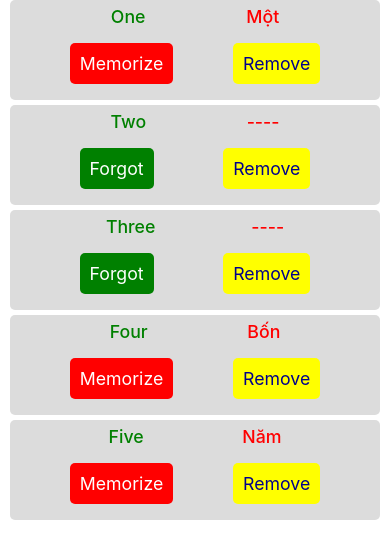
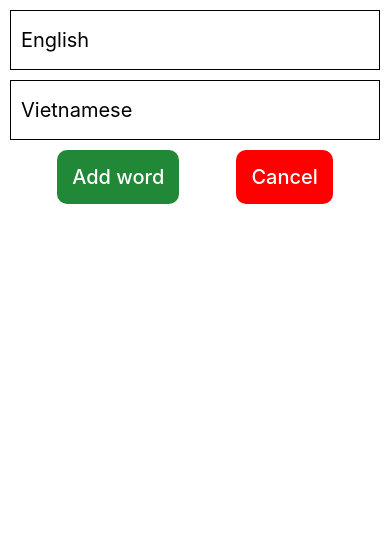
Before and after one commit to phamtanphat/reactnative29112020, a React Native app: screen / in a window 390 px wide. Shown: the top 558 px of the page. Built offline with nearby package versions, Linux system fonts and the light colour scheme.

Commit message:
Component form

```diff
--- a/App.js
+++ b/App.js
@@ -3,13 +3,15 @@ import React, {Component} from 'react';
 import {Text, View, SafeAreaView} from 'react-native';
 import MainScreen from './src/screens/MainScreen';
 import Box from './src/components/Box';
+import Form from './src/components/Form';
 
 export default class App extends Component {
   render() {
     return (
       <SafeAreaView style={{flex : 1}}>
-        <MainScreen />
+        {/* <MainScreen /> */}
         {/* <Box /> */}
+        <Form />
       </SafeAreaView>
     );
   }
--- /dev/null
+++ b/src/components/Form.js
@@ -0,0 +1,96 @@
+import React, {Component} from 'react';
+import {
+  Text,
+  View,
+  StyleSheet,
+  TouchableOpacity,
+  TextInput,
+  Keyboard,
+} from 'react-native';
+
+export default class Form extends Component {
+  constructor(props) {
+    super(props);
+    this.state = {
+      shouldShowForm: true,
+    };
+  }
+
+  renderForm = (shouldShowForm) => {
+    if (shouldShowForm) {
+      return (
+        <View>
+          <View style={styles.containerTextInput}>
+            <TextInput placeholder="English" style={styles.textInput} />
+            <TextInput placeholder="Vietnamese" style={styles.textInput} />
+          </View>
+          <View style={styles.containerTouchable}>
+            <TouchableOpacity style={styles.touchableAddword}>
+              <Text style={styles.textTouchable}>Add word</Text>
+            </TouchableOpacity>
+            <TouchableOpacity style={styles.touchableCancel}>
+              <Text style={styles.textTouchable}>Cancel</Text>
+            </TouchableOpacity>
+          </View>
+        </View>
+      );
+    } else {
+      return (
+        <TouchableOpacity style={styles.buttonOpenForm}>
+          <Text style={styles.textOpenForm}>+</Text>
+        </TouchableOpacity>
+      );
+    }
+  };
+  render() {
+    return this.renderForm(this.state.shouldShowForm);
+  }
+}
+
+const styles = StyleSheet.create({
+  containerTextInput: {
+    width: '100%',
+    height: 150,
+    justifyContent: 'space-evenly',
+  },
+  textInput: {
+    borderWidth: 1,
+    height: 60,
+    fontSize: 20,
+    marginHorizontal: 10,
+    paddingHorizontal: 10,
+  },
+  touchableAddword: {
+    backgroundColor: '#218838',
+    padding: 15,
+    borderRadius: 10,
+  },
+  textTouchable: {
+    color: 'white',
+    fontSize: 20,
+    fontWeight: '500',
+  },
+  touchableCancel: {
+    backgroundColor: 'red',
+    padding: 15,
+    borderRadius: 10,
+  },
+  buttonOpenForm: {
+    marginHorizontal: 10,
+    height: 50,
+    backgroundColor: '#45B157',
+    borderRadius: 5,
+    marginBottom: 10,
+    justifyContent: 'center',
+    alignItems: 'center',
+  },
+  textOpenForm: {
+    color: 'white',
+    fontSize: 30,
+  },
+  containerTouchable: {
+    flexDirection: 'row',
+    justifyContent: 'space-evenly',
+    marginBottom: 10,
+  },
+});
--- a/src/screens/MainScreen.js
+++ b/src/screens/MainScreen.js
@@ -33,7 +33,7 @@ export default class MainScreen extends Component {
       return true;
     });
     this.setState({words: newWords});
-  }
+  };
   render() {
     return (
       <View style={styles.container}>
```
